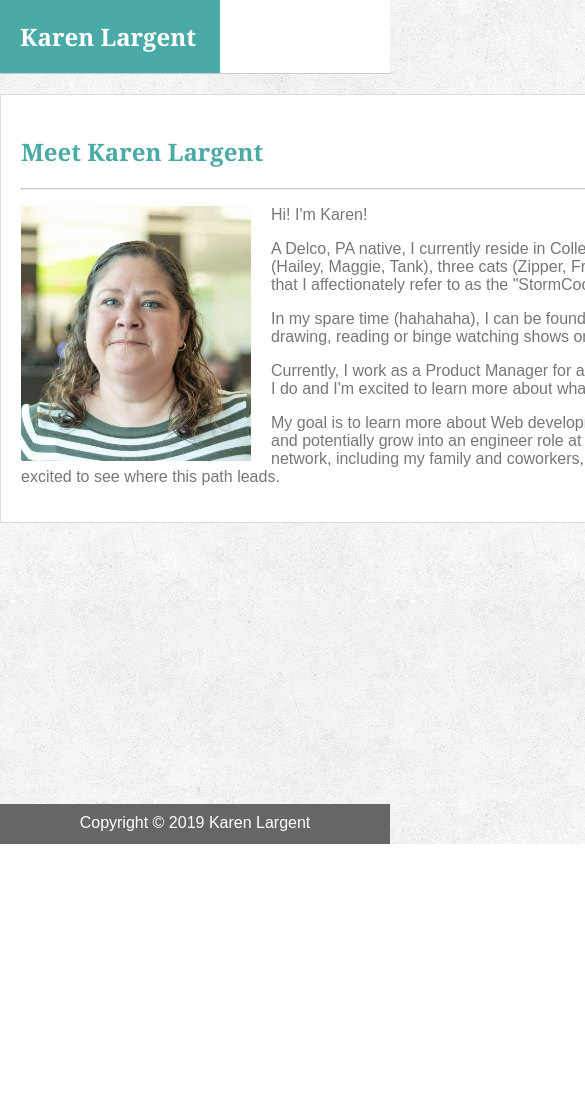
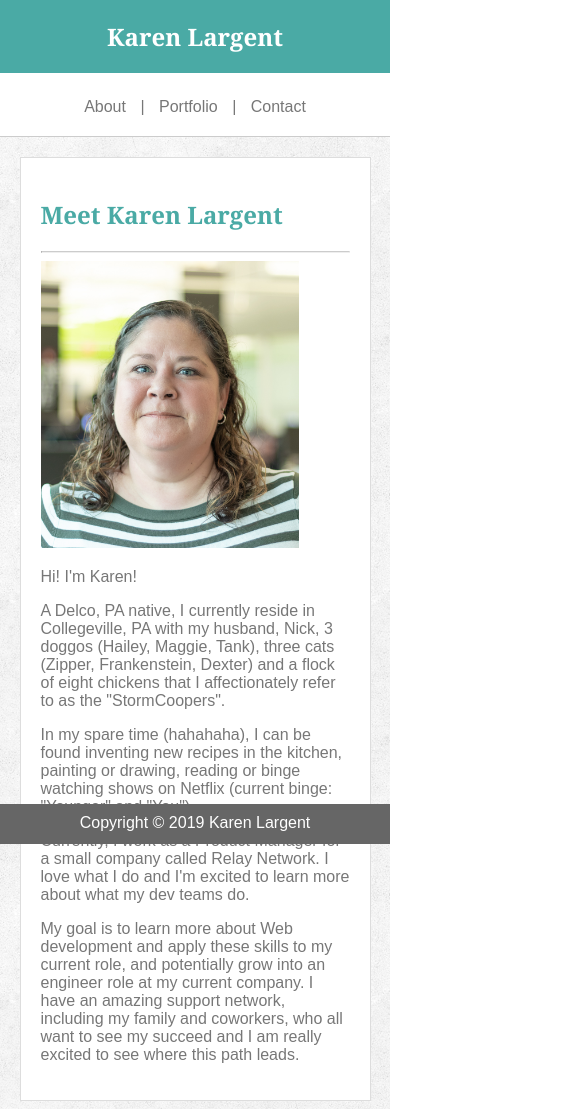
Before and after one commit to kalargent/kalargent.github.io, a plain HTML site: page index.html in a window 390 px wide. Shown: the top 1109 px of the page, 585 px wide, since content can reach past the window. Before the commit the page ends 844 px from the top, so only its background shows below. Drawn offline with Linux system fonts and the light colour scheme.

Commit message:
media queries

```diff
--- a/assets/style.css
+++ b/assets/style.css
@@ -57,6 +57,10 @@ hr {
 
 
 /* NAV LINKS */
+#nav-title {
+  float: left;
+}
+
 #nav-links {
     font-family: Arial, 'Helvetica Neue', Helvetica, sans-serif;
     float: right;
@@ -200,3 +204,59 @@ input[type=text] {
     color: #fff;
     margin: 0;
   }
+
+@media screen and (max-width: 640px) {
+
+  .content-area {
+    width: 90%;
+  }
+
+  #header-content {
+    width: 100%;
+  }
+
+  #nav-title {
+    float: none;
+    width: 100%
+  }
+
+  #nav-links {
+    float: none;
+    width: 100%;
+    text-align: center;
+    padding-bottom: 20px;
+  }
+
+  #nav-title h1 {
+    width: 100%;
+    text-align: center;
+  }
+}
+
+@media screen and (max-width: 768px) {
+
+  .content-area {
+    width: 90%;
+  }
+
+  #header-content {
+    width: 100%;
+  }
+}
+
+@media screen and (max-width: 980px) {
+/* I know this doesn't look exactly like the homework pic, but I like the way my site works better than how it looks in the example.  */
+  .content-area {
+    width: 90%;
+  }
+
+  #header-content {
+    width: 100%;
+  }
+
+  #bio-image {
+    float: none;
+    width: 90%;
+    align-items: center;
+  }
+}
--- a/index.html
+++ b/index.html
@@ -14,6 +14,11 @@
     <div id="header-container">
         <div id="header-content">
             <!-- TEAL NAME -->
+            <section id="nav-title">
+                    <h1>
+                        Karen Largent
+                    </h1>
+            </section>
             <section id="nav-links">
                     <!-- NAV LINKS -->
                     <a href="index.html" class="nav-link"> About</a>
@@ -22,11 +27,8 @@
                        |
                     <a href="contact.html">Contact</a>
             </section>
-            <section>
-                <h1>
-                    Karen Largent
-                </h1>
-            </section>
+            <div style="clear:both">
+            </div>
         </div>
     </div>
 
```
